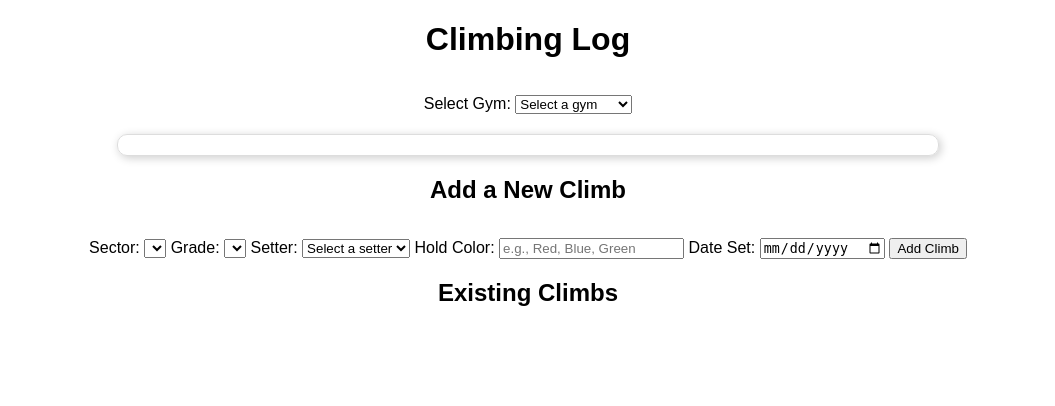
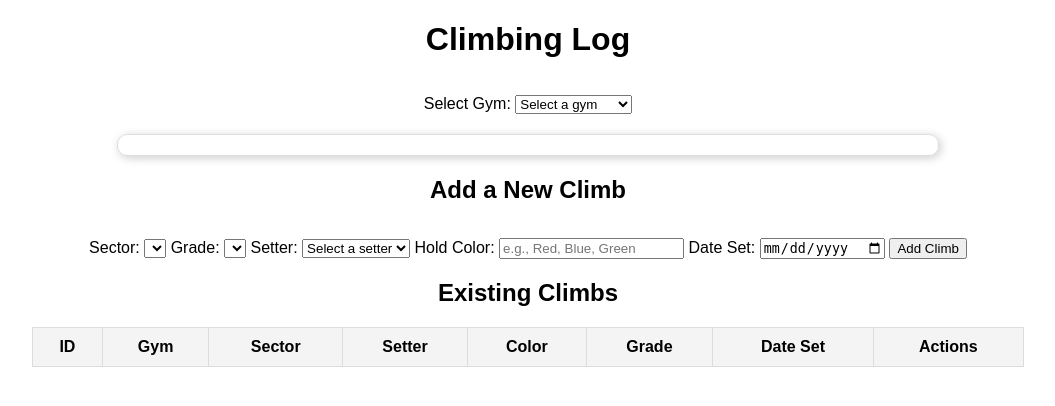
Before and after one commit to jacopomo/Setting_log, a Flask app: page / in a window 1280 px wide. Shown: the top 406 px of the page, without its empty margins (112-1167 px from the left). Run offline with Flask 3, Linux system fonts and the light colour scheme; data comes from the database, SQL or seed files in the repository; both versions use the stored data as it was after the commit; lists and menus that the app fills with data are empty.

Commit message:
Restored functionality

```diff
--- a/app.py
+++ b/app.py
@@ -102,6 +102,7 @@ def get_climbs_by_gym(gym_name):
     conn = get_db_connection()
     cursor = conn.cursor()
 
+    # Get the gym ID
     cursor.execute("SELECT id FROM gyms WHERE name = ?", (gym_name,))
     gym = cursor.fetchone()
     if not gym:
@@ -109,7 +110,8 @@ def get_climbs_by_gym(gym_name):
 
     gym_id = gym[0]
 
-    climbs = cursor.execute("""
+    # Fetch climbs for this gym
+    cursor.execute("""
         SELECT climbs.id, climbs.hold_color, grades.grade, climbs.date_set,
                sectors.name AS sector_name, gyms.name AS gym_name,
                setters.name AS setter_name
@@ -120,14 +122,14 @@ def get_climbs_by_gym(gym_name):
         JOIN grades ON climbs.grade_id = grades.id
         WHERE climbs.gym_id = ?
         ORDER BY climbs.date_set DESC;
-    """, (gym_id,)).fetchall()
+    """, (gym_id,))
+    climbs = cursor.fetchall()
 
     conn.close()
 
     return jsonify({'climbs': [
-        {'id': c['id'], 'hold_color': c['hold_color'], 'grade': c['grade'],
-         'date_set': c['date_set'], 'sector_name': c['sector_name'],
-         'gym_name': c['gym_name'], 'setter_name': c['setter_name']}
+        {'id': c[0], 'hold_color': c[1], 'grade': c[2], 'date_set': c[3],
+         'sector_name': c[4], 'gym_name': c[5], 'setter_name': c[6]}
         for c in climbs
     ]})
 
@@ -137,31 +139,53 @@ def get_climbs_by_gym(gym_name):
 @app.route('/add_climb', methods=['POST'])
 def add_climb():
     data = request.json
+
+    if not data or not all(k in data for k in ["gym", "sector", "grade", "setter", "color", "date"]):
+        return jsonify({"error": "Missing required fields"}), 400  # ✅ Proper error handling
+
     conn = get_db_connection()
     cursor = conn.cursor()
 
+    try:
     # Get necessary IDs from database
-    cursor.execute("SELECT id FROM gyms WHERE name = ?", (data['gym'],))
-    gym_id = cursor.fetchone()[0]
+        cursor.execute("SELECT id FROM gyms WHERE name = ?", (data['gym'],))
+        gym = cursor.fetchone()
+        if not gym:
+            return jsonify({"error": "Gym not found"}), 404
+        gym_id = gym[0]
 
-    cursor.execute("SELECT id FROM sectors WHERE name = ? AND gym_id = ?", (data['sector'], gym_id))
-    sector_id = cursor.fetchone()[0]
+        cursor.execute("SELECT id FROM sectors WHERE name = ? AND gym_id = ?", (data['sector'], gym_id))
+        sector = cursor.fetchone()
+        if not sector:
+            return jsonify({"error": "Sector not found"}), 404
+        sector_id = sector[0]
 
-    cursor.execute("SELECT id FROM grades WHERE grade = ? AND gym_id = ?", (data['grade'], gym_id))
-    grade_id = cursor.fetchone()[0]
+        cursor.execute("SELECT id FROM grades WHERE grade = ? AND gym_id = ?", (data['grade'], gym_id))
+        grade = cursor.fetchone()
+        if not grade:
+            return jsonify({"error": "Grade not found"}), 404
+        grade_id = grade[0]
 
-    cursor.execute("SELECT id FROM setters WHERE name = ?", (data['setter'],))
-    setter_id = cursor.fetchone()[0]
+        cursor.execute("SELECT id FROM setters WHERE name = ?", (data['setter'],))
+        setter = cursor.fetchone()
+        if not setter:
+            return jsonify({"error": "Setter not found"}), 404
+        setter_id = setter[0]
 
-    # Insert new climb
-    cursor.execute("""
-        INSERT INTO climbs (sector_id, gym_id, grade_id, setter_id, date_set, hold_color)
-        VALUES (?, ?, ?, ?, ?, ?);
-    """, (sector_id, gym_id, grade_id, setter_id, data['date'], data['color']))
+        # Insert new climb
+        cursor.execute("""
+            INSERT INTO climbs (sector_id, gym_id, grade_id, setter_id, date_set, hold_color)
+            VALUES (?, ?, ?, ?, ?, ?);
+        """, (sector_id, gym_id, grade_id, setter_id, data['date'], data['color']))
 
-    conn.commit()
-    conn.close()
-    return jsonify({"message": "Climb added successfully!"}), 201
+        conn.commit()
+        return jsonify({"message": "Climb added successfully!"}), 201
+
+    except Exception as e:
+            return jsonify({"error": str(e)}), 500  # ✅ Catch and return errors
+
+    finally:
+        conn.close()
 
 # ✅ Route to delete a climb
 @app.route('/delete_climb/<int:climb_id>', methods=['DELETE'])
--- a/templates/index.html
+++ b/templates/index.html
@@ -49,9 +49,31 @@
             transition: stroke 0.2s ease-in-out, stroke-width 0.2s ease-in-out;
         }
 
-        .sector-line:hover {
+        .sector-line:hover,
+        .sector-highlight {
             stroke: yellow !important;
             stroke-width: 8px !important;
+        }
+
+        .sector-marker:hover,
+        .sector-label-highlight {
+            background-color: yellow !important;
+            color: black !important;
+        }
+
+        .sector-marker:hover::after {
+            content: attr(data-info);
+            position: absolute;
+            left: 100%;
+            top: 50%;
+            transform: translateY(-50%);
+            background-color: rgba(0, 0, 0, 0.8);
+            color: white;
+            padding: 5px;
+            border-radius: 5px;
+            white-space: nowrap;
+            font-size: 12px;
+            z-index: 10;
         }
 
         table {
@@ -98,6 +120,46 @@
                 // 📋 Update existing climbs table
                 updateClimbsTable(gymName);
             });
+        });
+
+
+
+        function updateSectorInfo(sectorId) {
+            $.get(`/get_climbs/${sectorId}`, function(response) {
+                let climbText = response.climbs.length > 0
+                    ? response.climbs.map(c => `${c.color} | ${c.grade} | ${c.setter} | ${c.date}`).join("\n")
+                    : "No climbs yet.";
+
+                console.log(`Sector ${sectorId} Climbs:`, climbText);
+
+                // ✅ Ensure both `data-info` and `title` attributes are updated
+                $(`.sector-marker[data-sector='${sectorId}']`)
+                    .attr("data-info", climbText)
+                    .attr("title", climbText);  // ✅ Tooltip fallback
+            });
+        }
+
+
+
+        function addHoverEffects() {
+            $(document).off("mouseenter mouseleave").on("mouseenter", ".sector-line, .sector-marker", function() {
+                let sectorId = $(this).attr("data-sector");
+
+                // ✅ Highlight all lines and labels for the sector
+                $(`.sector-line[data-sector='${sectorId}']`).addClass("sector-highlight");
+                $(`.sector-marker[data-sector='${sectorId}']`).addClass("sector-label-highlight");
+
+                updateSectorInfo(sectorId);  // ✅ Load sector info
+
+            }).on("mouseleave", ".sector-line, .sector-marker", function() {
+                let sectorId = $(this).attr("data-sector");
+
+                // ✅ Remove highlighting when the mouse leaves
+                $(`.sector-line[data-sector='${sectorId}']`).removeClass("sector-highlight");
+                $(`.sector-marker[data-sector='${sectorId}']`).removeClass("sector-label-highlight");
+            });
+        }
+
             function updateSectors(gymName) {
                 $.get('/get_sectors/' + encodeURIComponent(gymName), function(response) {
                     $('.sector-marker').remove();
@@ -156,8 +218,41 @@
 
                         $("#gym-map-container").append(label);
                     });
+
+                    addHoverEffects();
                 });
             }
+
+
+            function updateClimbsTable(gymName) {
+                $.get(`/get_climbs_by_gym/${encodeURIComponent(gymName)}`, function(response) {
+                    let tableBody = $("#climb-table tbody");
+                    tableBody.empty(); // ✅ Clear previous content
+
+                    if (response.climbs.length === 0) {
+                        tableBody.append(`<tr><td colspan="8">No climbs found</td></tr>`);
+                        return;
+                    }
+
+                    response.climbs.forEach(climb => {
+                        tableBody.append(`
+                            <tr>
+                                <td>${climb.id}</td>
+                                <td>${climb.gym_name}</td>
+                                <td>${climb.sector_name ? climb.sector_name : "Unknown"}</td>
+                                <td>${climb.setter_name}</td>
+                                <td>${climb.hold_color}</td>
+                                <td>${climb.grade ? climb.grade : "Unknown"}</td>
+                                <td>${climb.date_set}</td>
+                                <td><button onclick="deleteClimb(${climb.id})">❌ Delete</button></td>
+                            </tr>
+                        `);
+                    });
+                }).fail(function() {
+                    console.error("Failed to fetch climbs.");
+                });
+            }
+
 
             function updateSectorDropdown(gymName) {
                 $.get(`/get_sectors/${encodeURIComponent(gymName)}`, function(response) {
@@ -177,29 +272,11 @@
                 });
             }
 
-            function updateClimbsTable(gymName) {
-                $.get(`/get_climbs_by_gym/${encodeURIComponent(gymName)}`, function(response) {
-                    $("#climb-table tbody").empty();
-                    response.climbs.forEach(climb => {
-                        $("#climb-table tbody").append(`
-                            <tr>
-                                <td>${climb.id}</td>
-                                <td>${climb.gym_name}</td>
-                                <td>${climb.sector_name}</td>
-                                <td>${climb.setter_name}</td>
-                                <td>${climb.hold_color}</td>
-                                <td>${climb.grade}</td>
-                                <td>${climb.date_set}</td>
-                                <td><button onclick="deleteClimb(${climb.id})">❌ Delete</button></td>
-                            </tr>
-                        `);
-                    });
-                });
-            }
+            // ✅ Add Climb Form Submission
+            $(document).on("submit", "#add-climb-form", function(event) {
+                event.preventDefault();
+                console.log("Form submitted!");  // 🛠️ Debugging log to confirm event fires
 
-            // ✅ Add Climb Form Submission
-            $("#add-climb-form").submit(function(event) {
-                event.preventDefault();
                 let climbData = {
                     gym: $("#gym").val(),
                     sector: $("#sector-select").val(),
@@ -209,14 +286,21 @@
                     date: $("#date-input").val()
                 };
 
+                console.log("Submitting climb:", climbData);  // ✅ Debugging log
+
                 $.ajax({
                     url: "/add_climb",
                     type: "POST",
                     contentType: "application/json",
                     data: JSON.stringify(climbData),
                     success: function(response) {
+                        console.log("Climb added successfully:", response);  // ✅ Debugging success log
                         alert(response.message);
-                        updateClimbsTable($("#gym").val()); // Refresh only the climbs table
+                        updateClimbsTable($("#gym").val()); // ✅ Refresh only the climbs table
+                    },
+                    error: function(xhr, status, error) {
+                        console.error("Error adding climb:", xhr.responseText);  // ✅ Debugging error
+                        alert("Failed to add climb. Check console for details.");
                     }
                 });
             });
@@ -229,12 +313,43 @@
                         type: "DELETE",
                         success: function(response) {
                             alert(response.message);
-                            updateClimbsTable($("#gym").val()); // Refresh only the climbs table
+                            updateClimbsTable($("#gym").val()); // ✅ Refresh only the climbs table
                         }
                     });
                 }
             };
-        });
+
+            $("#submit-climb").click(function(event) {
+                event.preventDefault();
+                console.log("Button clicked, submitting climb...");
+
+                let climbData = {
+                    gym: $("#gym").val(),
+                    sector: $("#sector-select").val(),
+                    setter: $("#setter-select").val(),
+                    grade: $("#grade-select").val(),
+                    color: $("#color-input").val(),
+                    date: $("#date-input").val()
+                };
+
+                console.log("Submitting climb:", climbData);
+
+                $.ajax({
+                    url: "/add_climb",
+                    type: "POST",
+                    contentType: "application/json",
+                    data: JSON.stringify(climbData),
+                    success: function(response) {
+                        alert(response.message);
+                        updateClimbsTable($("#gym").val());
+                    },
+                    error: function(xhr, status, error) {
+                        console.error("Error adding climb:", xhr.responseText);
+                        alert("Failed to add climb. Check console for details.");
+                    }
+                });
+            });
+
     </script>
 </head>
 <body>
@@ -275,10 +390,24 @@
         <label for="date-input">Date Set:</label>
         <input type="date" id="date-input" required>
 
-        <button type="submit">Add Climb</button>
+        <button id="submit-climb">Add Climb</button>
+
     </form>
+
     <h2>Existing Climbs</h2>
     <table border="1" id="climb-table">
+        <thead>
+            <tr>
+                <th>ID</th>
+                <th>Gym</th>
+                <th>Sector</th>
+                <th>Setter</th>
+                <th>Color</th>
+                <th>Grade</th>
+                <th>Date Set</th>
+                <th>Actions</th>
+            </tr>
+        </thead>
         <tbody></tbody>
     </table>
 
```
Also changed, not shown: climbing_gym.db.
